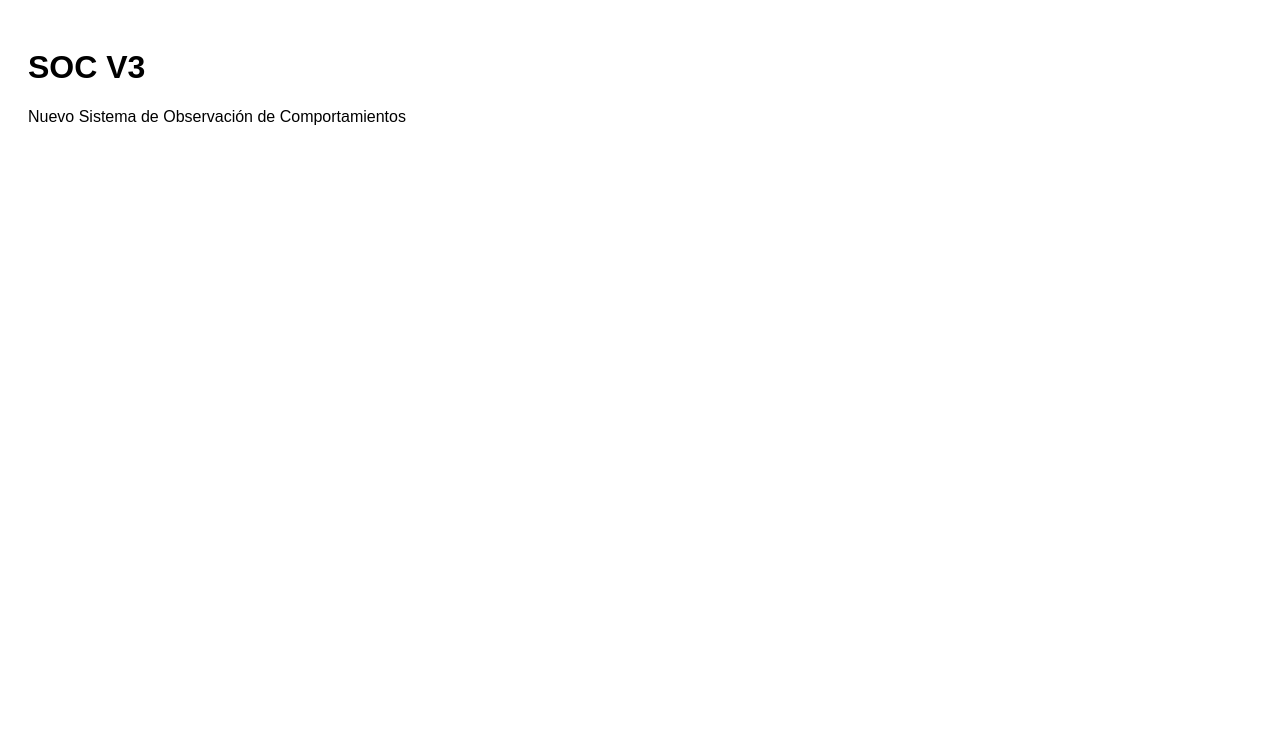
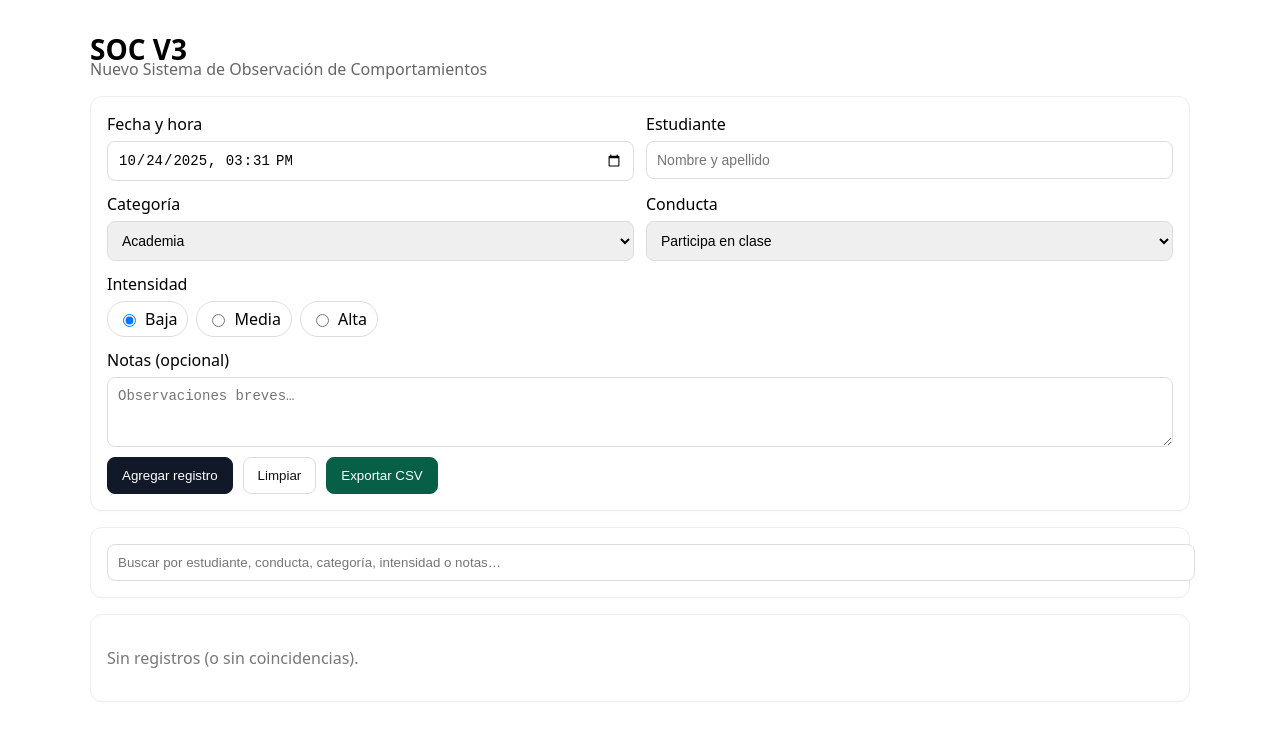
Before and after one commit to adriangarcia412-ui/SOC-V3, a React (Vite) app: page / in a window 1280 px wide. Shown: the top 740 px of the page. Built offline with nearby package versions, Linux system fonts and the light colour scheme.

Commit message:
Connect App.jsx in main.jsx
Updated import statements and ReactDOM rendering syntax.

```diff
--- a/src/main.jsx
+++ b/src/main.jsx
@@ -1,17 +1,9 @@
-import React from 'react'
-import ReactDOM from 'react-dom/client'
+import React from "react";
+import ReactDOM from "react-dom/client";
+import App from "./App";
 
-function App() {
-  return (
-    <div style={{ fontFamily: 'Arial', padding: '20px' }}>
-      <h1>SOC V3</h1>
-      <p>Nuevo Sistema de Observación de Comportamientos</p>
-    </div>
-  )
-}
-
-ReactDOM.createRoot(document.getElementById('root')).render(
+ReactDOM.createRoot(document.getElementById("root")).render(
   <React.StrictMode>
     <App />
   </React.StrictMode>
-)
+);
```
